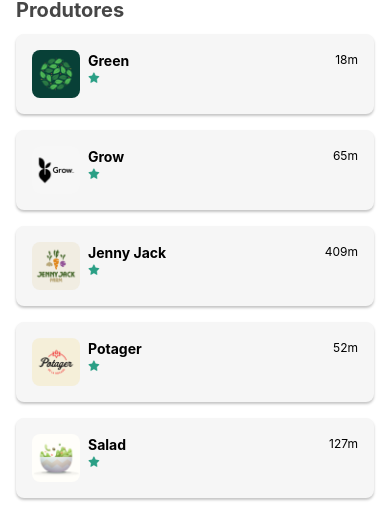
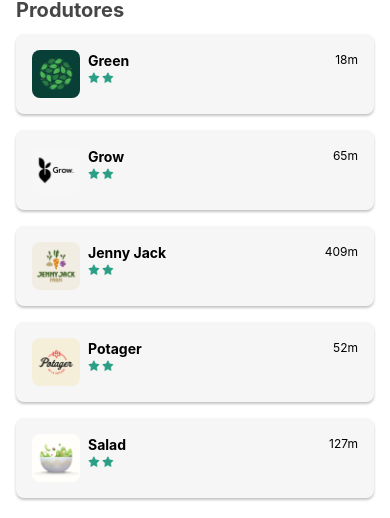
Before and after one commit to dpaula/orgshooks, a React Native app: screen / in a window 390 px wide. Shown: the part 174-692 px from the top of the page. Built offline with nearby package versions, Linux system fonts and the light colour scheme.

Commit message:
funcao nos estilos para condicao de estrelas grandes e pequenas

```diff
--- a/src/componentes/Estrelas.js
+++ b/src/componentes/Estrelas.js
@@ -1,6 +1,6 @@
 import React from 'react';
 
-import { Image, StyleSheet } from 'react-native';
+import { View, Image, StyleSheet } from 'react-native';
 
 import estrela from '../../assets/estrela.png';
 import estrelaCinza from '../../assets/estrelaCinza.png';
@@ -10,13 +10,23 @@ export default function Estrelas({
   editavel = false,
   grande = false
 }) {
+  const estilos = estilosFuncao(grande);
 
-  return <Image source={estrela} style={estilos.estrela} />
+  return (
+    <View style={estilos.estrelas }>
+      <Image source={estrela} style={estilos.estrela} />
+      <Image source={estrela} style={estilos.estrela} />
+    </View>
+  );
 }
 
-const estilos = StyleSheet.create({
+const estilosFuncao = (grande) => StyleSheet.create({
   estrela: {
-    width: 12,
-    height: 12,
+    width: grande ? 34 : 12,
+    height: grande ? 34 : 12,
+    marginRight: 2,
+  },
+  estrelas: {
+    flexDirection: 'row',
   }
 });
```
